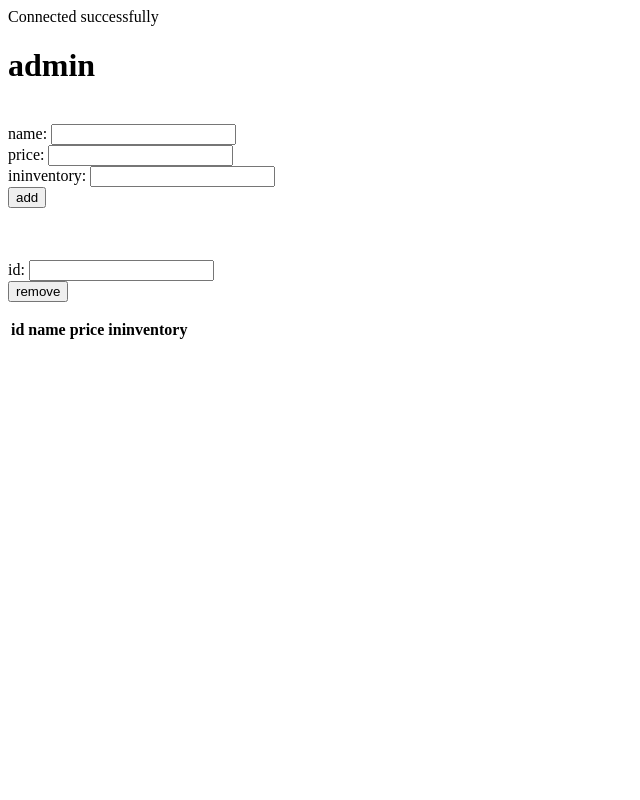
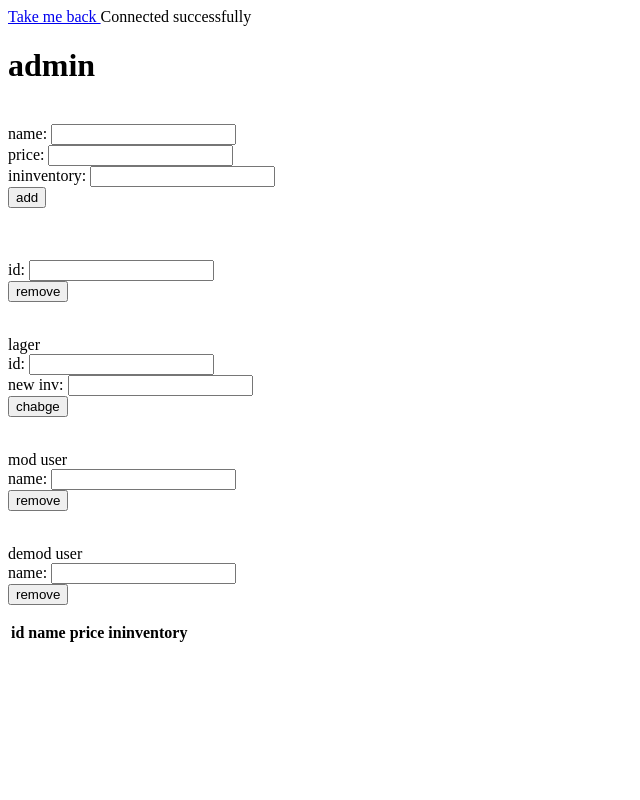
Before and after one commit to carfri/D0018E, a PHP site: page /adminWelcome.php in a window 1280 px wide. Shown: the whole page, without its empty margins (0-640 px from the left). Run offline with PHP 8.4, Linux system fonts and the light colour scheme; a user stored in the database is signed in; data that the repository does not hold is empty.

Commit message:
nu funkar saker

```diff
--- a/ecommercesql.sql
+++ b/ecommercesql.sql
@@ -47,8 +47,8 @@ CREATE TABLE IF NOT EXISTS `orders` (
   `ammountOrdered` INT(4) NOT NULL,
   PRIMARY KEY (`id`),
   INDEX `fk_orders_1_idx` (`customerID` ASC),
-  UNIQUE INDEX `product_id_UNIQUE` (`productID` ASC),
-  UNIQUE INDEX `customer_id_UNIQUE` (`customerID` ASC),
+  INDEX `product_id_UNIQUE` (`productID` ASC),
+  INDEX `customer_id_UNIQUE` (`customerID` ASC),
   CONSTRAINT `fk_orders_1`
     FOREIGN KEY (`customerID`)
     REFERENCES `customers` (`id`)
--- a/php_login/add_to_cart.php
+++ b/php_login/add_to_cart.php
@@ -5,11 +5,11 @@
 
 	$item = trim($_POST['b']);
 
-	$qry = "INSERT INTO orders (customerID, productID, ammountOrdered) VALUES ('".$_SESSION['id']."', '".$item."',1)";
-	$result = mysqli_query($conn,$qry);
+	$qry = 'INSERT INTO orders (customerID, productID,ammountOrdered)
+	VALUES ("'.$_SESSION['id'].'","'.$item.'","1")';
+	mysqli_query($conn,$qry);
 
 	header('Location: index.php');
-
 	$conn->close();
 	exit();
 ?>
--- a/php_login/adminWelcome.php
+++ b/php_login/adminWelcome.php
@@ -3,6 +3,7 @@
 		<title>ADMIN</title>
 	</head>
 	<body>
+		<a href="index.php"> Take me back </a>
 		<?php
 			require('connect.php');
 			session_start();
@@ -19,6 +20,28 @@
 				echo "<br><br>";
 				echo "<form action=delitem.php method='post'>
 				id: <input type='text' name='id'><br>
+				<input type='submit' value='remove'>
+				</form>
+				";
+				echo "<br>lager<br>";
+				echo "<form action=inv.php method='post'>
+				id: <input type='text' name='id'><br>
+				new inv: <input type='text' name='inv'><br>
+				<input type='submit' value='chabge'>
+				</form>
+				";
+
+
+				echo "<br>mod user<br>";
+				echo "<form action=mod.php method='post'>
+				name: <input type='text' name='name'><br>
+				<input type='submit' value='remove'>
+				</form>
+				";
+
+				echo "<br>demod user<br>";
+				echo "<form action=de.php method='post'>
+				name: <input type='text' name='name'><br>
 				<input type='submit' value='remove'>
 				</form>
 				";
--- a/php_login/login.php
+++ b/php_login/login.php
@@ -6,7 +6,7 @@ require('connect.php');
 $username = trim($_POST['username']);
 $password = trim($_POST['password']);
 
-$qry = "SELECT email, password, isAdmin FROM customers WHERE email='$username' and password='$password'";
+$qry = "SELECT id,email, password, isAdmin FROM customers WHERE email='$username' and password='$password'";
 $result = mysqli_query($conn,$qry);
 //print_r ($result);
 if(!$result || mysqli_num_rows($result) <= 0){
@@ -14,7 +14,7 @@ if(!$result || mysqli_num_rows($result) <= 0){
 }else{
 	$row = mysqli_fetch_assoc($result);
 	$_SESSION['email'] = $row['email'];
-    	$_SESSION['isAdmin'] = $row['isAdmin'];
+    $_SESSION['isAdmin'] = $row['isAdmin'];
 	$_SESSION['id'] = $row['id'];
     if($_SESSION['isAdmin'] == '1'){
         header('Location: adminWelcome.php');
--- a/php_login/register.php
+++ b/php_login/register.php
@@ -12,7 +12,7 @@
         $address = $_POST['address'];
         echo 'got this far';
 
-        $sql = "INSERT INTO customers (email, password, firstname, lastname, shipment_address, shipment_city, isAdmin) VALUES ('$email', '$password', '$firstname', '$lastname', '$address', '$city', '0')";
+        $sql = "INSERT INTO customers (email, password, firstname, lastname,shipment_name,shipment_address, shipment_city, isAdmin) VALUES ('$email', '$password', '$firstname', '$lastname','?' ,'$address', '$city', '0')";
         if($conn->query($sql) === TRUE){
             header('Location: index.php');
             echo "User Created Successfully.";
```
Also changed, not shown: php_login/de.php (added, +16 -0 lines), php_login/inv.php (added, +16 -0 lines), php_login/mod.php (added, +16 -0 lines).
